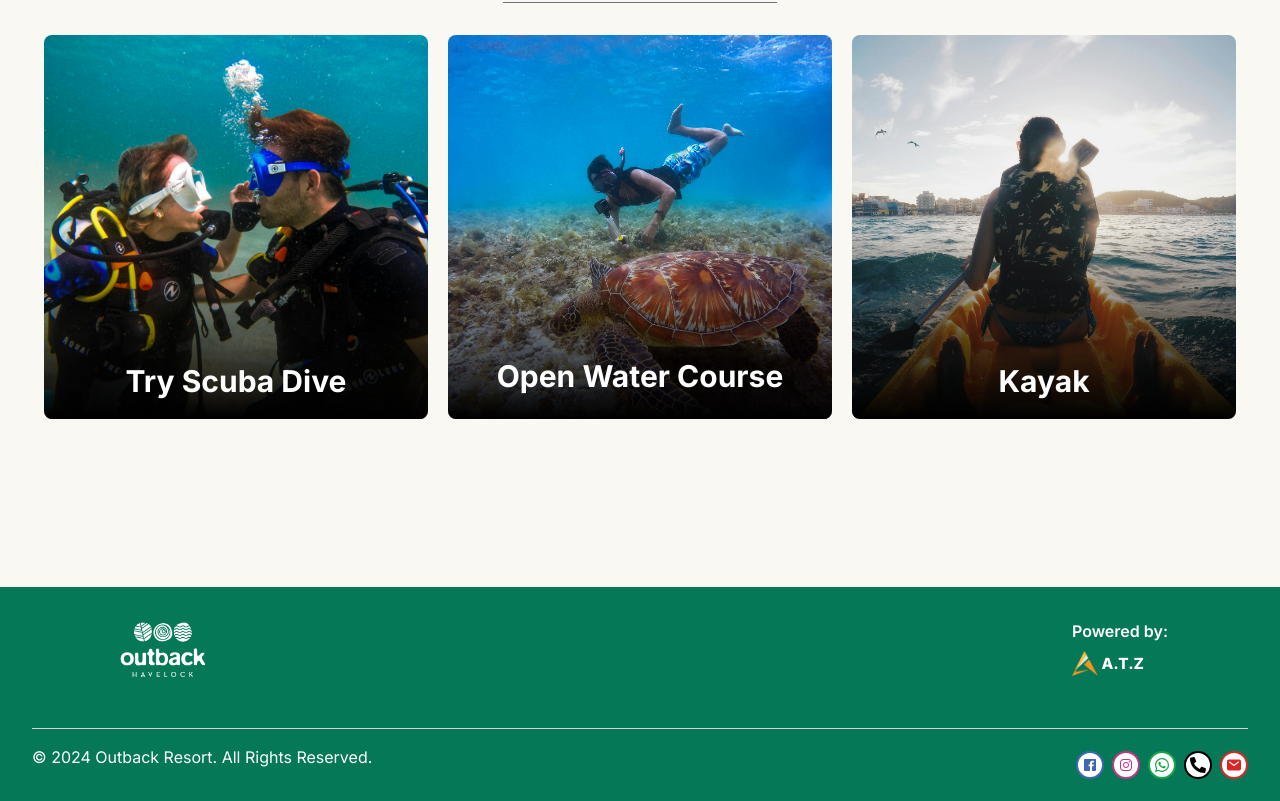
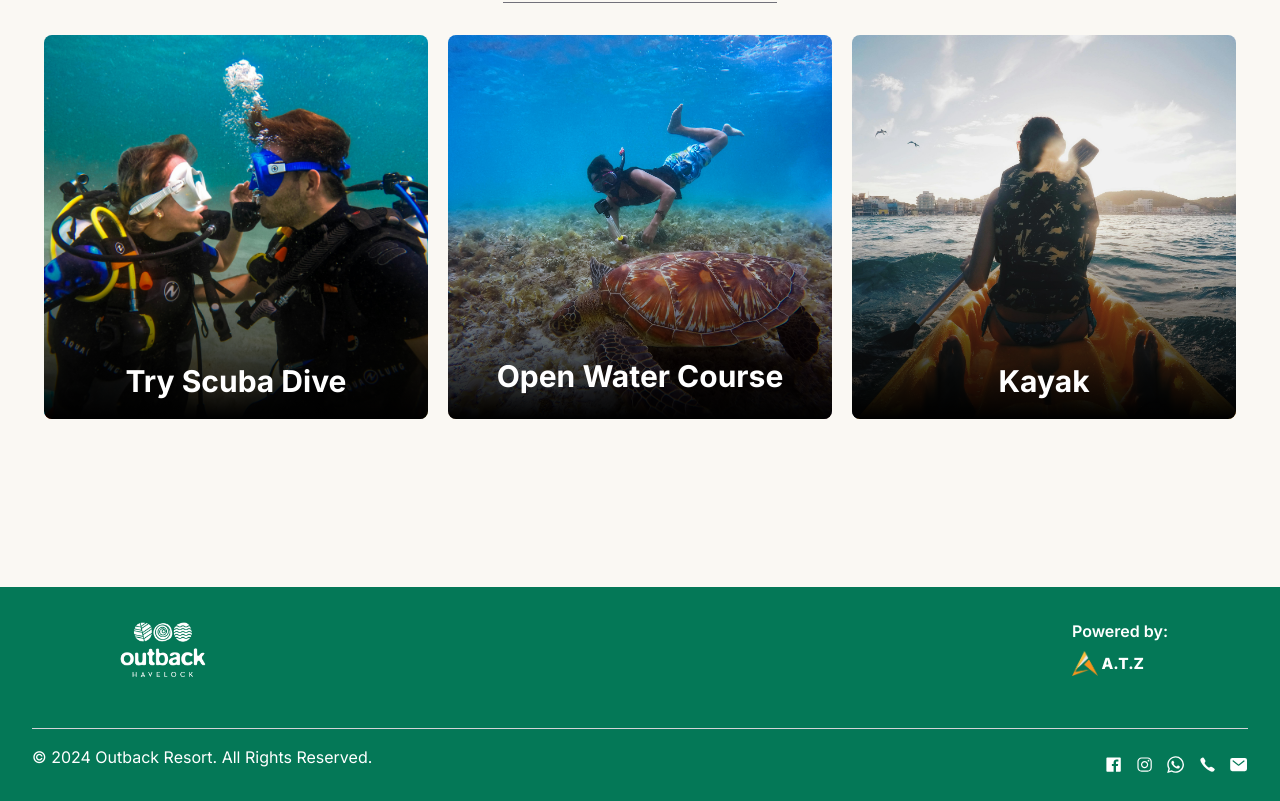
Before and after one commit to Anks2833/project_outback, a Next.js app: page / in a window 1280 px wide. Shown: the part 4569-5370 px from the top of the page. Built offline with nearby package versions, Linux system fonts and the light colour scheme; a web font is replaced by a local one.

Commit message:
13th commit

```diff
--- a/app/Components/Act_card.jsx
+++ b/app/Components/Act_card.jsx
@@ -13,6 +13,7 @@ const Act_card = () => {
             <div className="hidden sm:flex md:px-10 lg:px-32 my-20">
                 <div className="w-full text-black flex flex-col gap-6">
                     <h2
+                        className="w-full text-[3.5vw] sm:text-[3vw] font-extrabold text-[#53565A] border-b-[1px] border-b-zinc-500"
                     >
                         Try Scuba Dive
                     </h2>
--- a/app/Components/Act_card1.jsx
+++ b/app/Components/Act_card1.jsx
@@ -13,6 +13,7 @@ const Act_card1 = () => {
             <div className="hidden sm:flex md:px-10 lg:px-32 my-20">
                 <div className="w-full text-black flex flex-col gap-6">
                     <h2
+                        className="w-full text-[3.5vw] sm:text-[3vw] font-extrabold text-[#53565A] border-b-[1px] border-b-zinc-500"
                     >
                         Kayak
                     </h2>
--- a/app/Components/Footer.jsx
+++ b/app/Components/Footer.jsx
@@ -4,7 +4,7 @@ import Link from "next/link"
 import { IoLogoFacebook } from "react-icons/io";
 import { IoLogoInstagram } from "react-icons/io";
 import { IoLogoWhatsapp } from "react-icons/io5";
-import { FaPhoneAlt } from "react-icons/fa";
+import { IoIosCall } from "react-icons/io";
 import { IoMail } from "react-icons/io5";
 
 
@@ -67,44 +67,44 @@ const Footer = () => {
             &copy; {currentYear} <Link href="https://material-tailwind.com/">Outback Resort</Link>. All
             Rights Reserved.
           </div>
-          <div className="flex gap-2 text-blue-gray-900 sm:justify-center">
+          <div className="flex gap-3 text-blue-gray-900 sm:justify-center">
 
             {/* Fb */}
             <Link
               href={"https://www.facebook.com/outbackresorts"}
               target="_blank"
-              className="text-[#4267B2] hover:text-white bg-white hover:bg-[#4267B2] rounded-full border-2 border-[#4267B2] px-1 py-1 transition-all">
-              <IoLogoFacebook />
+              className="">
+              <IoLogoFacebook style={{width: "1.5vw", height: "1.5vw", color: "white"}} />
             </Link>
 
             {/* Insta */}
             <Link
               href={"https://www.instagram.com/outbackresorts/"}
               target="_blank"
-              className="text-[#C13584] hover:text-white bg-white hover:bg-[#C13584] rounded-full border-2 border-[#C13584] px-1 py-1 transition-all">
-              <IoLogoInstagram />
+              className="">
+              <IoLogoInstagram style={{width: "1.5vw", height: "1.5vw", color: "white"}} />
             </Link>
 
             {/* Wp */}
             <Link
               href={"https://api.whatsapp.com/send/?phone=%2B919531949235&text&type=phone_number&app_absent=0"}
               target="_blank"
-              className="text-[#16A34A] hover:text-white bg-white hover:bg-[#16A34A] rounded-full border-2 border-[#16A34A] px-1 py-1 transition-all">
-              <IoLogoWhatsapp />
+              className="">
+              <IoLogoWhatsapp style={{width: "1.5vw", height: "1.5vw", color: "white"}} />
             </Link>
 
             {/* Call */}
             <Link
               href={""}
-              className="text-black hover:text-white bg-white hover:bg-black rounded-full border-2 border-black px-1 py-1 transition-all">
-              <FaPhoneAlt />
+              className="">
+              <IoIosCall style={{width: "1.5vw", height: "1.5vw", color: "white"}} />
             </Link>
 
             {/* Mail */}
             <Link
               href={""}
-              className="text-red-600 hover:text-white bg-white hover:bg-red-600 rounded-full border-2 border-red-600 px-1 py-1 transition-all">
-              <IoMail />
+              className="">
+              <IoMail style={{width: "1.5vw", height: "1.5vw", color: "white"}} />
             </Link>
 
           </div>
--- a/app/Components/Navbar.jsx
+++ b/app/Components/Navbar.jsx
@@ -32,7 +32,7 @@ const Navbar = () => {
         { href: "/contact", label: "CONTACT" },
     ]
 
-    const [clicked, setIsClicked] = useState(false)
+    const [clicked, setIsClicked] = useState(false);
 
     const handleClick = () => {
         setIsClicked(!clicked);
--- a/app/Components/Page1_act.jsx
+++ b/app/Components/Page1_act.jsx
@@ -21,6 +21,7 @@ const Page1_act = () => {
             <div className="hidden sm:flex md:px-10 lg:px-32 my-20">
                 <div className="w-full text-black flex flex-col gap-6">
                     <h2
+                        className="w-full text-[3.5vw] sm:text-[3vw] font-extrabold text-[#53565A] border-b-[1px] border-b-zinc-500"
                     >
 
                         Open Water Course
--- a/app/about/page.jsx
+++ b/app/about/page.jsx
@@ -5,6 +5,7 @@ import { motion } from "framer-motion";
 import Footer from "../Components/Footer";
 import { Lato } from 'next/font/google';
 import Link from "next/link";
+import Image from "next/image";
 
 const lato = Lato({
   subsets: ['latin'],
@@ -20,11 +21,15 @@ export default function About() {
 
       {/* Top section */}
       <div className="relative w-full h-screen">
-        <img
-          className="w-full h-full object-cover brightness-75"
-          src="pexels-pixabay.jpg"
-          alt="Image"
-        />
+        <div className="w-full h-full object-cover brightness-75">
+          <Image
+            layout="fill"
+            objectFit="cover"
+            priority={true}
+            src="/pexels-pixabay.jpg"
+            alt="noimg"
+          />
+        </div>
         <div className="absolute top-0 w-full h-screen bg-zinc-900/65"></div>
       </div>
 
--- a/app/activities/page.jsx
+++ b/app/activities/page.jsx
@@ -4,6 +4,7 @@ import { motion } from "framer-motion";
 import Footer from "../Components/Footer"
 import Page1_act from "../Components/Page1_act"
 import { Lato } from 'next/font/google';
+import Image from "next/image";
 
 const lato = Lato({
     subsets: ['latin'],
@@ -21,7 +22,15 @@ const page = () => {
             <div className="relative w-full h-screen sm:w-full sm:h-screen bg-zinc-100 text-zinc-100">
 
                 <div className="absolute top-0 z-[2] w-full h-screen sm:w-full sm:h-screen bg-zinc-900/65"></div>
-                <img className="w-full h-full object-cover" src="/activities.jpg" alt="" />
+                <div className="w-full h-full object-cover">
+                    <Image
+                        layout="fill"
+                        objectFit="cover"
+                        priority={true}
+                        src="/activities.jpg"
+                        alt="noimg" />
+
+                </div>
 
             </div>
 
--- a/app/cafe/page.jsx
+++ b/app/cafe/page.jsx
@@ -4,6 +4,7 @@ import { Lato, Recursive, Roboto } from 'next/font/google';
 import Footer from "../Components/Footer"
 import Food from "../Components/Food";
 import { motion } from 'framer-motion';
+import Image from 'next/image';
 
 
 const roboto = Roboto({
@@ -116,7 +117,14 @@ const page = () => {
 
       <motion.div className="relative w-full h-screen bg-zinc-100 text-zinc-100 overflow-hidden">
 
-        <img className="w-full h-full object-cover object-center brightness-50" src="/cafe.jpg" alt="" />
+        <div className="w-full h-full object-cover object-center brightness-50">
+          <Image
+            layout='fill'
+            objectFit='cover'
+            priority={true}
+            src="/cafe.jpg"
+            alt="noimg" />
+        </div>
 
       </motion.div>
 
--- a/app/page.jsx
+++ b/app/page.jsx
@@ -33,7 +33,7 @@ const page = () => {
             <Image
               width={"300"}
               height={"300"}
-              priority
+              priority={true}
               src="/logo_white.png"
               alt="noimg"
             />
@@ -53,7 +53,7 @@ const page = () => {
             <Image
               width={"300"}
               height={"300"}
-              priority
+              priority={true}
               src="/travel.webp"
               alt="noimg"
             />
--- a/app/stay/page.jsx
+++ b/app/stay/page.jsx
@@ -13,6 +13,7 @@ import 'swiper/css/navigation';
 import { Navigation } from 'swiper/modules';
 import { motion } from "framer-motion";
 import { Lato } from 'next/font/google';
+import Image from "next/image";
 
 const lato = Lato({
     subsets: ['latin'],
@@ -27,11 +28,15 @@ export default function About() {
     <>
       {/* Top section */}
       <div className="relative w-full h-screen">
-        <img
-          className="w-full h-full object-cover brightness-75"
-          src="Cafe-Saltwater.webp"
-          alt="Image"
+        <div className="w-full h-full object-cover brightness-75">
+        <Image
+          layout="fill"
+          objectFit="cover"
+          priority={true}
+          src="/Cafe-Saltwater.webp"
+          alt="noimg"
         />
+        </div>
         <div className="absolute top-0 w-full h-screen bg-zinc-900/65"></div>
       </div>
 
```
Also changed, not shown: app/contact/page.jsx (+15 -10 lines).
